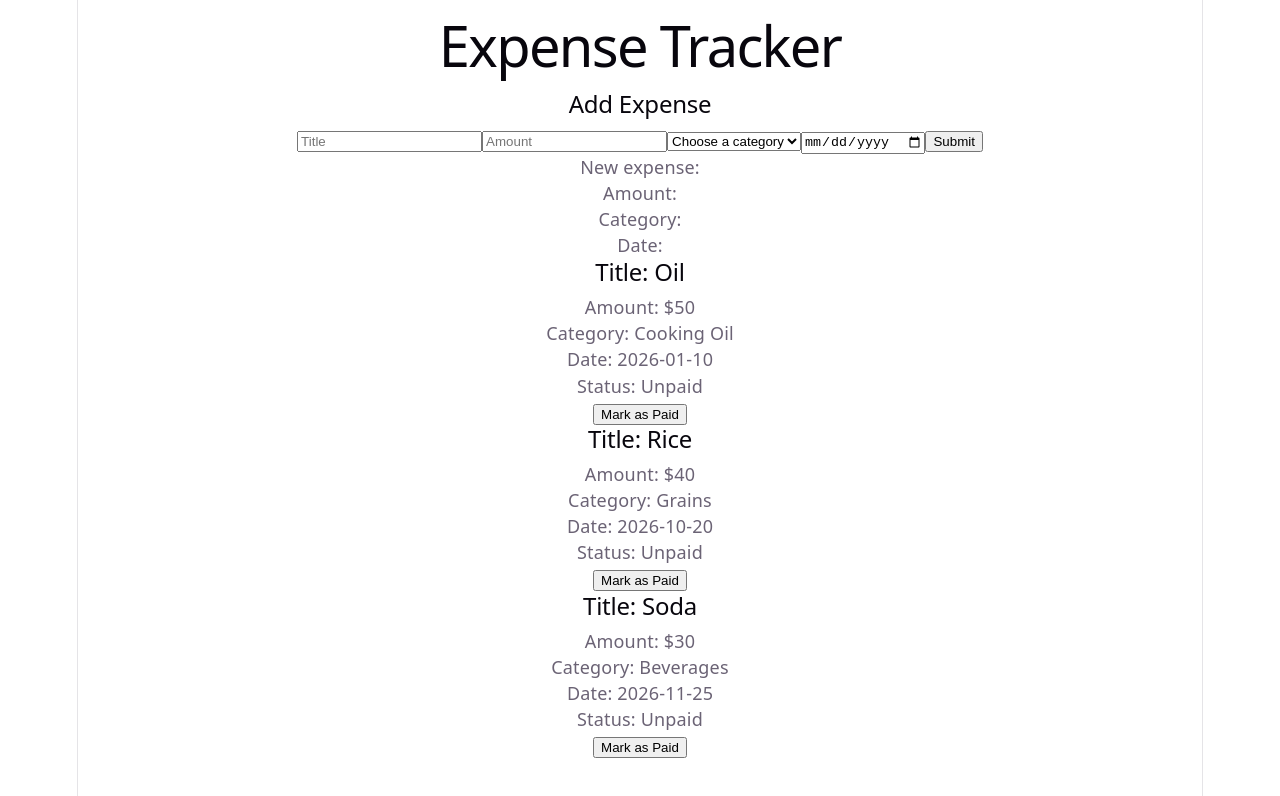
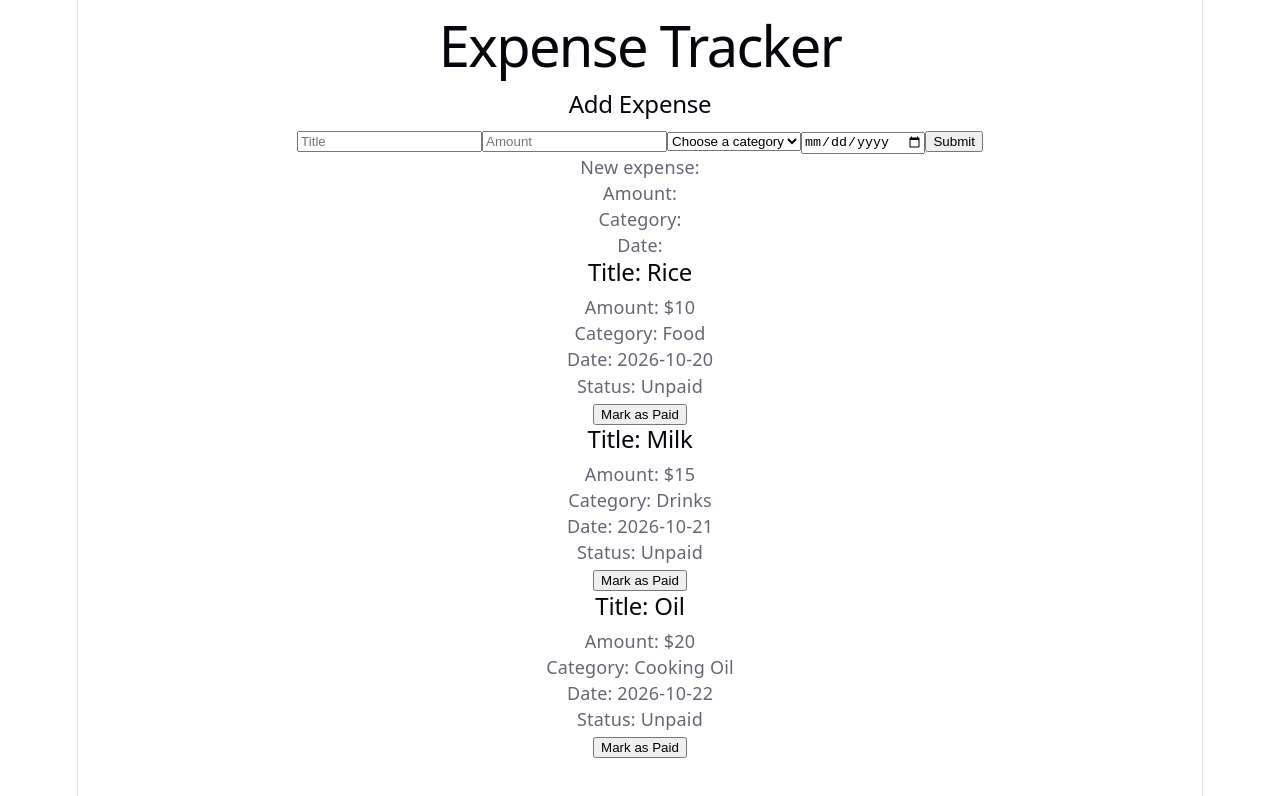
Before and after one commit to Abokor90/expense-tracker, a React (Vite) app: page / in a window 1280 px wide. Shown: the top 796 px of the page. Built offline with nearby package versions, Linux system fonts and the light colour scheme.

Commit message:
Expenses are rendered from a list of data

```diff
--- a/src/App.jsx
+++ b/src/App.jsx
@@ -1,16 +1,25 @@
+import { useState } from "react";
 import ExpenseItem from "./components/ExpenseItem";
 import ExpenseForm from "./components/ExpenseForm";
 
 function App() {
+  // TODO 1: put the three expenses into state as an array of objects.
+  const [expenses, setExpenses] = useState([
+    {id: 1, title: "Rice", amount: 10, category: "Food", date: "2026-10-20"},
+    {id: 2, title: "Milk", amount: 15, category: "Drinks", date: "2026-10-21"},
+    {id: 3, title: "Oil", amount: 20, category: "Cooking Oil", date: "2026-10-22"},
+  ]);
+
   return (
     <div>
       <h1>Expense Tracker</h1>
 
       <ExpenseForm />
 
-      <ExpenseItem title="Oil" amount={50} category="Cooking Oil" date="2026-01-10" />
-      <ExpenseItem title="Rice" amount={40} category="Grains" date="2026-10-20" />
-      <ExpenseItem title="Soda" amount={30} category="Beverages" date="2026-11-25" />
+      {expenses.map((expense) => (
+        <ExpenseItem key={expense.id} title={expense.title} amount={expense.amount} category={expense.category} date={expense.date} />
+      ))}
+
     </div>
   );
 }
```
Also changed, not shown: 1 other file (tests, documents, lock files or other folders).
